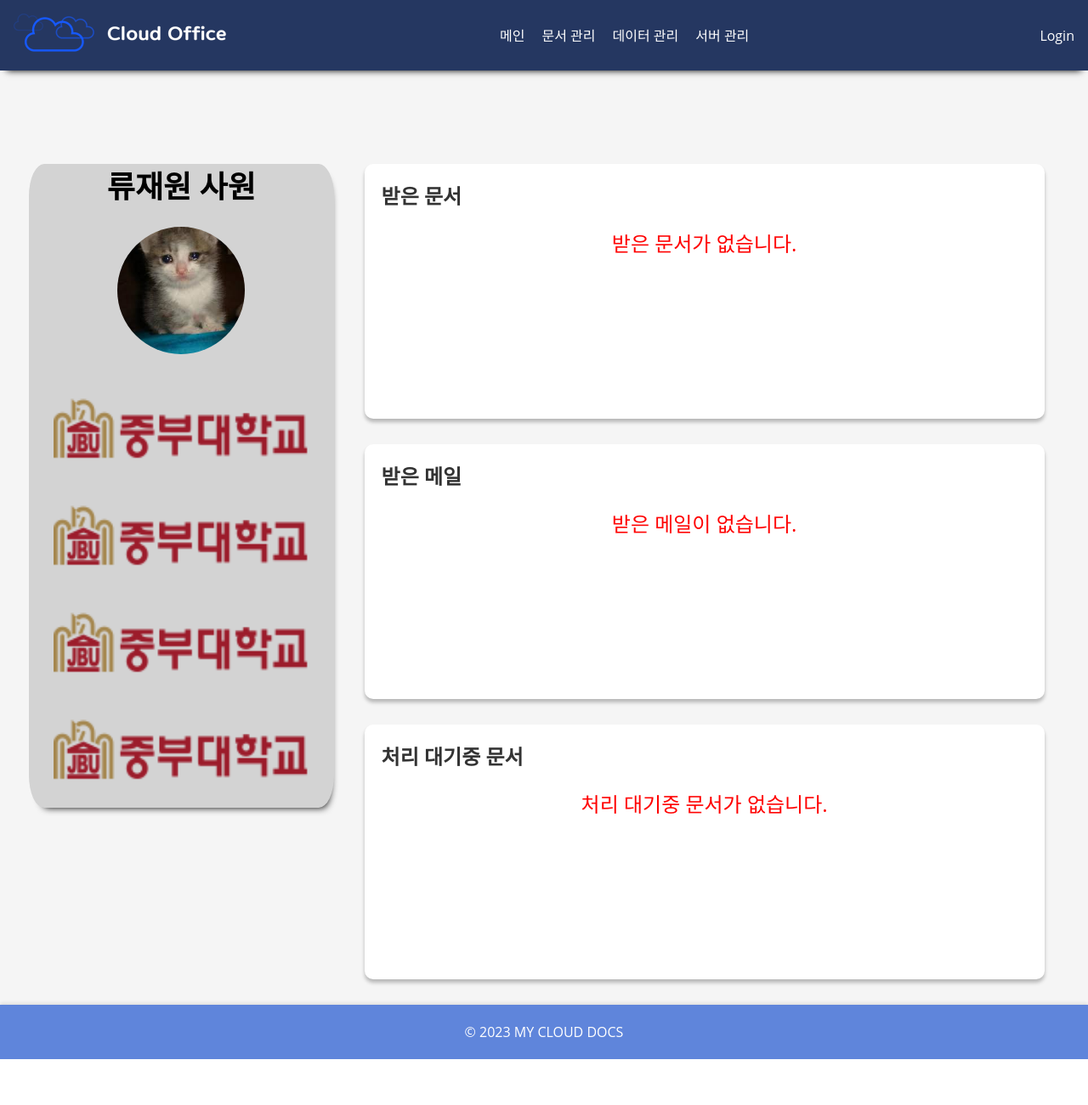
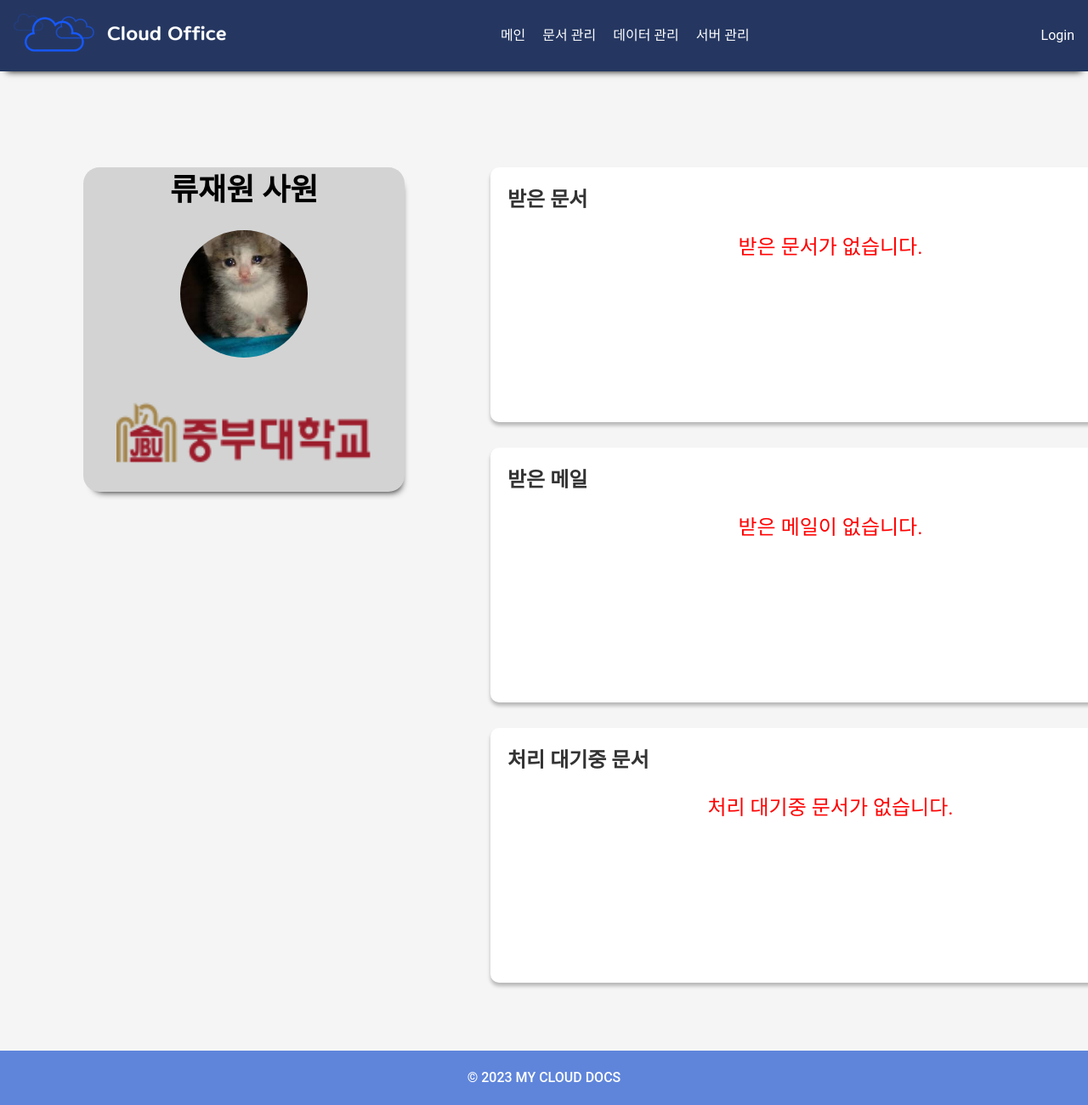
Before and after one commit to Marustar/CloudOffice, a Django app: page /auth/ in a window 1280 px wide; the page is wider, and only the part inside the window is pictured. Shown: that part at 85% size. Before the commit the page ends 1247 px from the top of that part, so only its background shows below. Run offline with Django 3.2, Linux system fonts and the light colour scheme.

Commit message:
ver 1.1 (CSS modify)

```diff
--- a/Template/index.html
+++ b/Template/index.html
@@ -12,15 +12,6 @@
     </div>
 
     <br />
-    <a href="https://www.joongbu.ac.kr/" target="_blank">
-      <img src="static/img/header_logo.png" alt="User" width="300" height="120"
-    /></a>
-    <a href="https://www.joongbu.ac.kr/" target="_blank">
-      <img src="static/img/header_logo.png" alt="User" width="300" height="120"
-    /></a>
-    <a href="https://www.joongbu.ac.kr/" target="_blank">
-      <img src="static/img/header_logo.png" alt="User" width="300" height="120"
-    /></a>
     <a href="https://www.joongbu.ac.kr/" target="_blank">
       <img src="static/img/header_logo.png" alt="User" width="300" height="120"
     /></a>
--- a/Template/register.html
+++ b/Template/register.html
@@ -1,6 +1,5 @@
 {% extends 'base.html' %}{% load static %}{% block content %}
 <main>
-  <h2>Register</h2>
   <section class="signup">
     <h2>Create Your Account</h2>
     <form method="post" class="">
--- a/Template/static/css/style.css
+++ b/Template/static/css/style.css
@@ -223,8 +223,16 @@
 /* Global styles */
 
 body {
+  height: 100%;
   font-family: 'Roboto', sans-serif;
   background-color: #f5f5f5;
+  font-size: 16px;
+  line-height: 1.5;
+  margin: 0;
+  padding: 0;
+  display: flex;
+  flex-direction: column;
+  min-height: 100vh;
 }
 
 .container {
@@ -254,15 +262,21 @@ nav a:hover {
 /* Footer styles */
 
 footer {
-  text-align: center;
-  background-color: #fff;
-  padding: 20px;
-  box-shadow: 0 -2px 4px rgba(0, 0, 0, 0.1);
+  width: 100%;
+  clear: both;
+  text-align: center;
+  background-color: #5f85db;
+  padding: 20px 0;
+  color: #fff;
+  font-size: 18px;
+  font-weight: bold;
+  text-transform: uppercase;
+  flex-shrink: 0;
 }
 
 /* Main page styles */
 
-.hero {
+/* .hero {
   background-image: url('https://images.unsplash.com/photo-1585121285981-21d27b23dd4e?ixlib=rb-1.2.1&auto=format&fit=crop&w=1950&q=80');
   background-position: center;
   background-size: cover;
@@ -729,13 +743,6 @@ button[type='submit']:hover {
   --text-color: #212529;
 }
 
-/* Use a web font */
-body {
-  font-family: 'Open Sans', sans-serif;
-  font-size: 16px;
-  line-height: 1.5;
-}
-
 /* Header styles */
 header {
   background-color: #253761;
@@ -841,14 +848,16 @@ header .menu a:hover {
 .features .feature p {
   font-size: 1.2rem;
   margin-bottom: 2rem;
-}
+} */
 
 main {
-  max-width: 95%;
+  max-width: 100%;
   padding: 50px 10px;
-}
-
-.hero-section {
+  flex-grow: 1;
+  flex: 1 0 auto;
+}
+
+/* .hero-section {
   text-align: center;
   padding: 50px 0;
 }
@@ -950,16 +959,16 @@ main {
   font-weight: 500;
   line-height: 1.5;
   margin-bottom: 30px;
-}
+} */
 
 /* Footer styles */
 
-footer {
+/* footer {
   background-color: #253761;
   color: #fff;
   text-align: center;
   padding: 15px;
-}
+} */
 
 footer p {
   font-size: 16px;
@@ -1360,8 +1369,8 @@ table tr:hover {
   float: left;
   width: 30%;
   margin-top: 5%;
-  margin-right: 2%;
-  margin-left: 2%;
+  margin-right: 3%;
+  margin-left: 7%;
   text-align: center;
 }
 
@@ -1452,7 +1461,7 @@ table tr:hover {
 
 .main-right {
   float: right;
-  width: 65%;
+  width: 55%;
   flex-direction: column;
   align-items: center;
   margin-top: 5%;
```
Also changed, not shown: other parts of Template/static/css/style.css (+86 -86 lines), Template/approval.html (+42 -7 lines).
